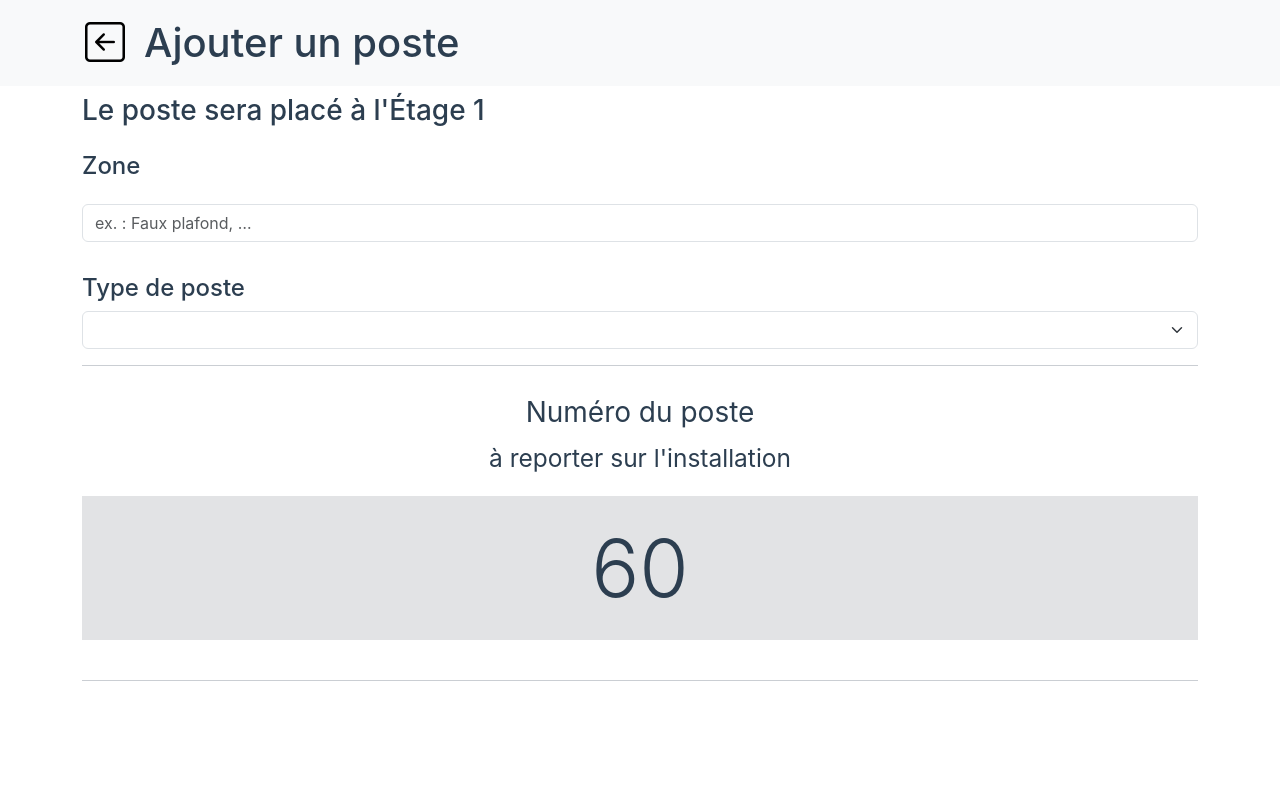
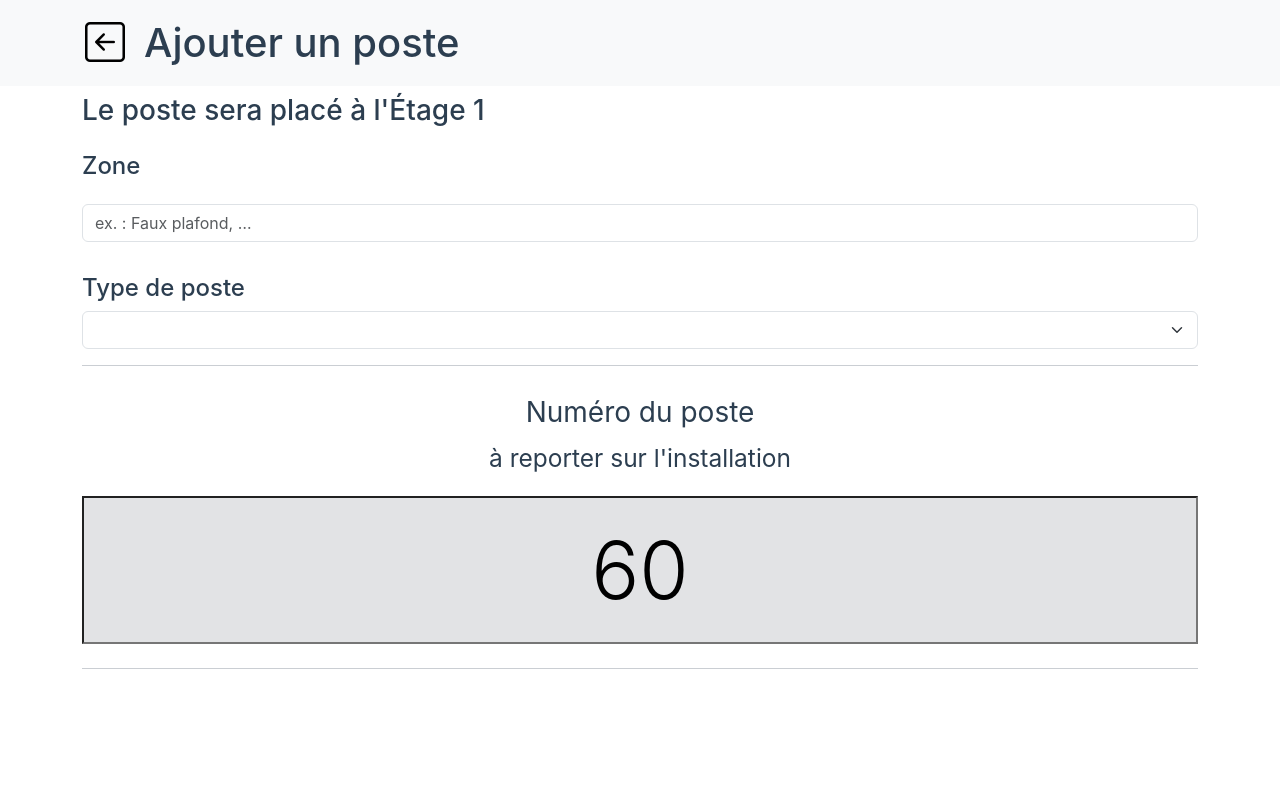
Before and after one commit to 24eme/OpenCarto, a Vue app: page /etage1/poste/add in a window 1280 px wide. Shown: the top 800 px of the page. Built offline with nearby package versions, Linux system fonts and the light colour scheme.

Commit message:
possibilité d'éditer le numéro de poste

```diff
--- a/src/views/AddInfoPosteView.vue
+++ b/src/views/AddInfoPosteView.vue
@@ -104,9 +104,10 @@ const etageLabel = computed(() => {
                     <small>à reporter sur l'installation</small>
                 </p>
 
-                <p class="display-1 bg-secondary-subtle py-4">
-                    {{ posteData.idPoste }}
-                </p>
+                <input
+                    v-model="posteData.idPoste"
+                    class="display-1 bg-secondary-subtle py-4 text-center w-100"
+                />
             </div>
 
           <hr />
```
